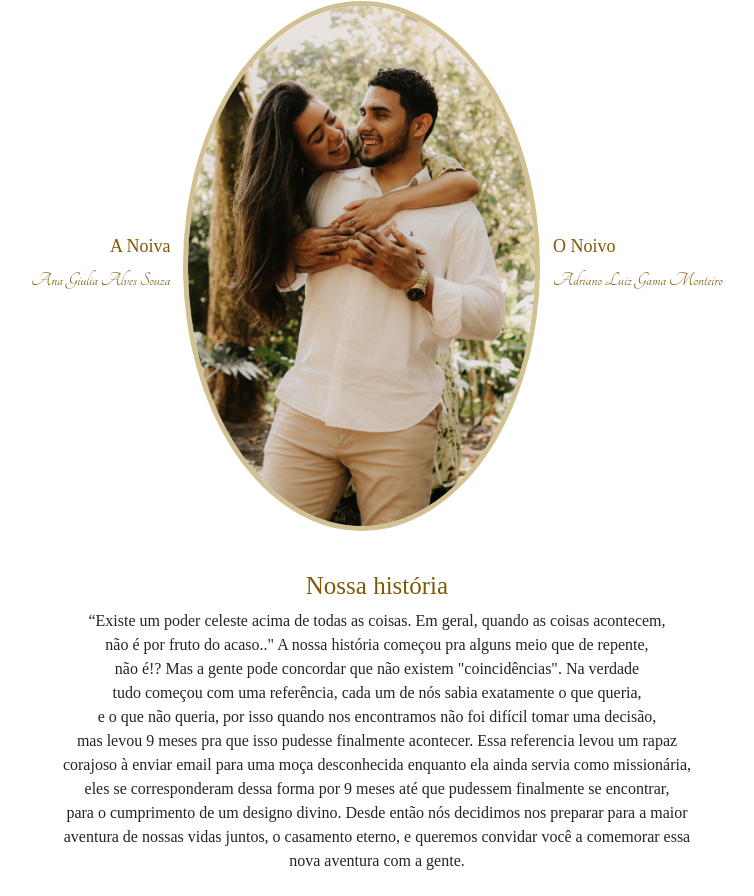
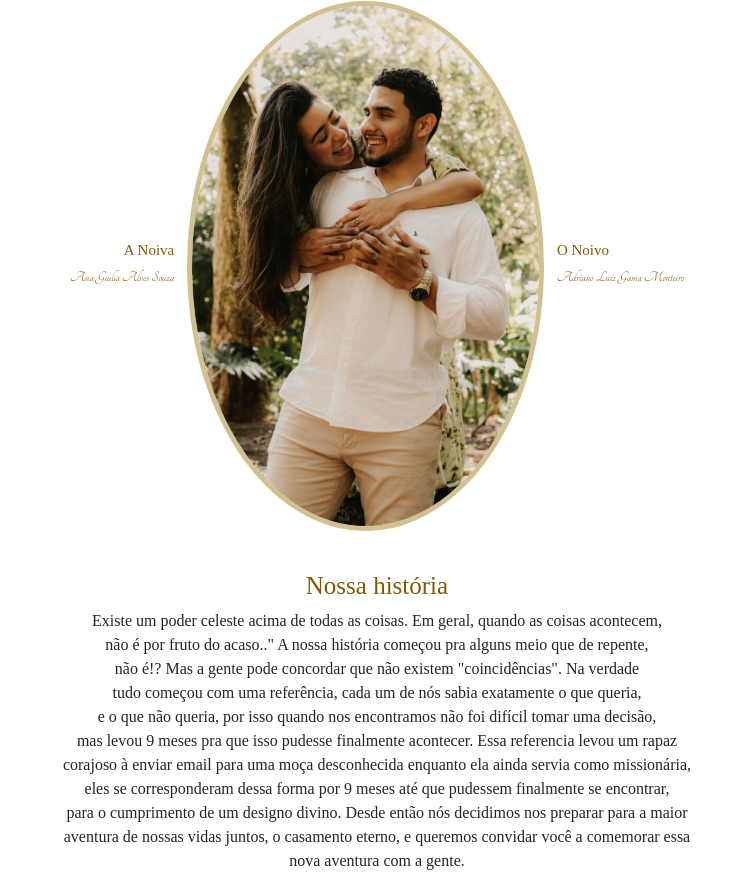
Before and after one commit to Drianof/WeddingNew, a plain HTML site: page index.html in a window 1280 px wide. Shown: the part 742-1638 px from the top of the page, without its empty margins (263-1017 px from the left). Drawn offline with nearby package versions, Linux system fonts and the light colour scheme.

Commit message:
Responsividade

```diff
--- a/index.html
+++ b/index.html
@@ -78,7 +78,7 @@
     <section class="historiaDosNoivos">
         <div>
             <h5>Nossa história</h5>
-            <p> “Existe um poder celeste acima de todas as coisas. Em geral, quando as coisas acontecem, <br> não é por fruto do acaso.." A nossa história começou pra alguns meio que de repente,<br>
+            <p> Existe um poder celeste acima de todas as coisas. Em geral, quando as coisas acontecem, <br> não é por fruto do acaso.." A nossa história começou pra alguns meio que de repente,<br>
                  não é!? Mas a gente pode concordar que não existem "coincidências". Na verdade <br> tudo começou com uma referência, cada um de nós sabia exatamente o que queria,<br>
                   e o que não queria, por isso quando nos encontramos não foi difícil tomar uma decisão,<br> mas levou 9 meses pra que isso pudesse finalmente acontecer. Essa referencia levou um rapaz <br>
                    corajoso à enviar email para uma moça desconhecida enquanto ela ainda servia como missionária,<br>
--- a/style.css
+++ b/style.css
@@ -106,13 +106,13 @@ body{
     text-align: right;
     margin-right: 13px;
     font-family: 'Tangerine', serif;
-    font-size: 20px;
+    font-size: 15px;
     color: rgb(128, 89, 5);
 
 }
 .aNoiva h4{
     font-family: 'Cormorant SC', serif;
-    font-size: 18px;
+    font-size: 15px;
     color: rgb(128, 89, 5);
 }
 .oNoivo{
@@ -120,12 +120,12 @@ body{
     text-align: left;
     margin-left: 13px;
     font-family: 'Tangerine', serif;
-    font-size: 20px;
+    font-size: 15px;
     color: rgb(128, 89, 5);
 }
 .oNoivo h4{
     font-family: 'Cormorant SC', serif;
-    font-size: 18px;
+    font-size: 15px;
     color: rgb(128, 89, 5);
 }
 
@@ -135,6 +135,9 @@ body{
     text-align: center;
     justify-content: center;
     font-family: 'Cormorant SC', serif;
+
+
+
 }
 .historiaDosNoivos h5{
     font-family: 'Cormorant SC', serif;
```
